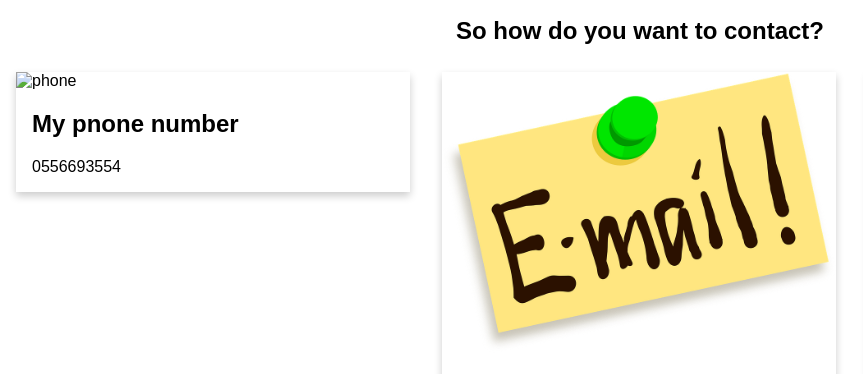
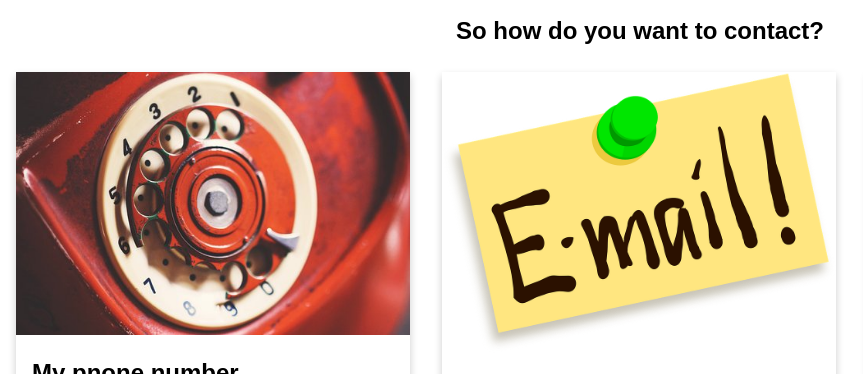
Before and after one commit to jennybeley/html, a plain HTML site: page ContactPage.html in a window 1280 px wide. Shown: the part 308-682 px from the top of the page, 0-863 px from the left. Drawn offline with Linux system fonts and the light colour scheme; files whose address does not match are found by name.

Commit message:
Update ContactPage.html

```diff
--- a/ContactPage.html
+++ b/ContactPage.html
@@ -21,7 +21,7 @@
 <div class="row">
   <div class="concolumn">
     <div class="card">
-      <img src="phone.jpg" alt="phone" style="width:100%">
+      <img src="images/phone.jpg" alt="phone" style="width:100%">
       <div class="container">
         <h2>My pnone number</h2>
         <p>0556693554</p>
```
